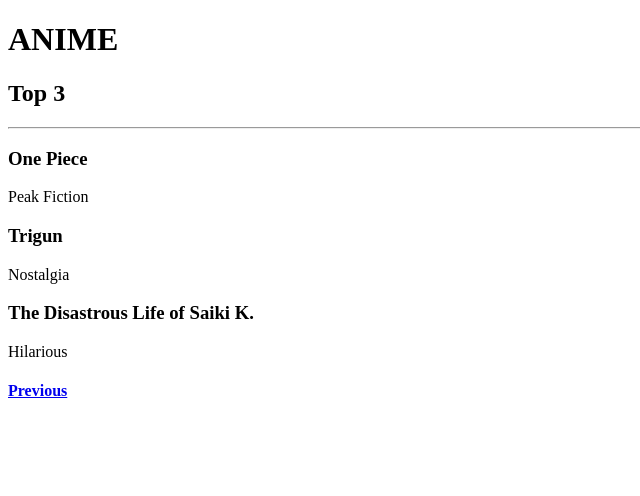
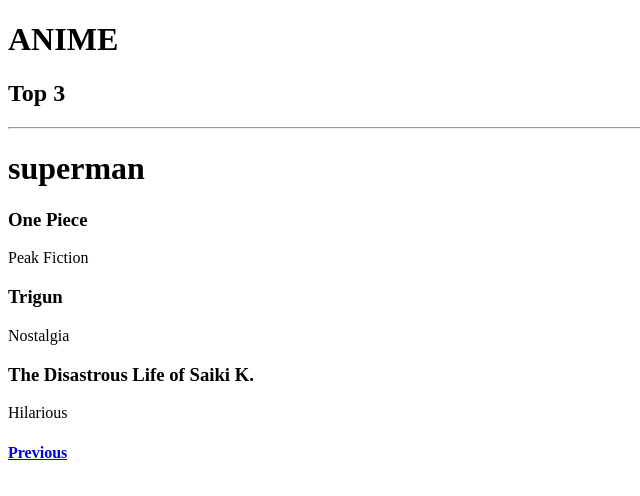
Before and after one commit to countz3n/html-portfolio, a plain HTML site: page index.html in a window 1280 px wide. Shown: the whole page, without its empty margins (0-640 px from the left). Drawn offline with Linux system fonts and the light colour scheme.

Commit message:
Update index.html

```diff
--- a/index.html
+++ b/index.html
@@ -9,6 +9,7 @@
         <h1>ANIME</h1>
         <h2>Top 3</h2>
         <hr>
+        <h1>superman</h1>
         <h3>One Piece</h3>
         <p>Peak Fiction</p>
         <h3>Trigun</h3>
```
